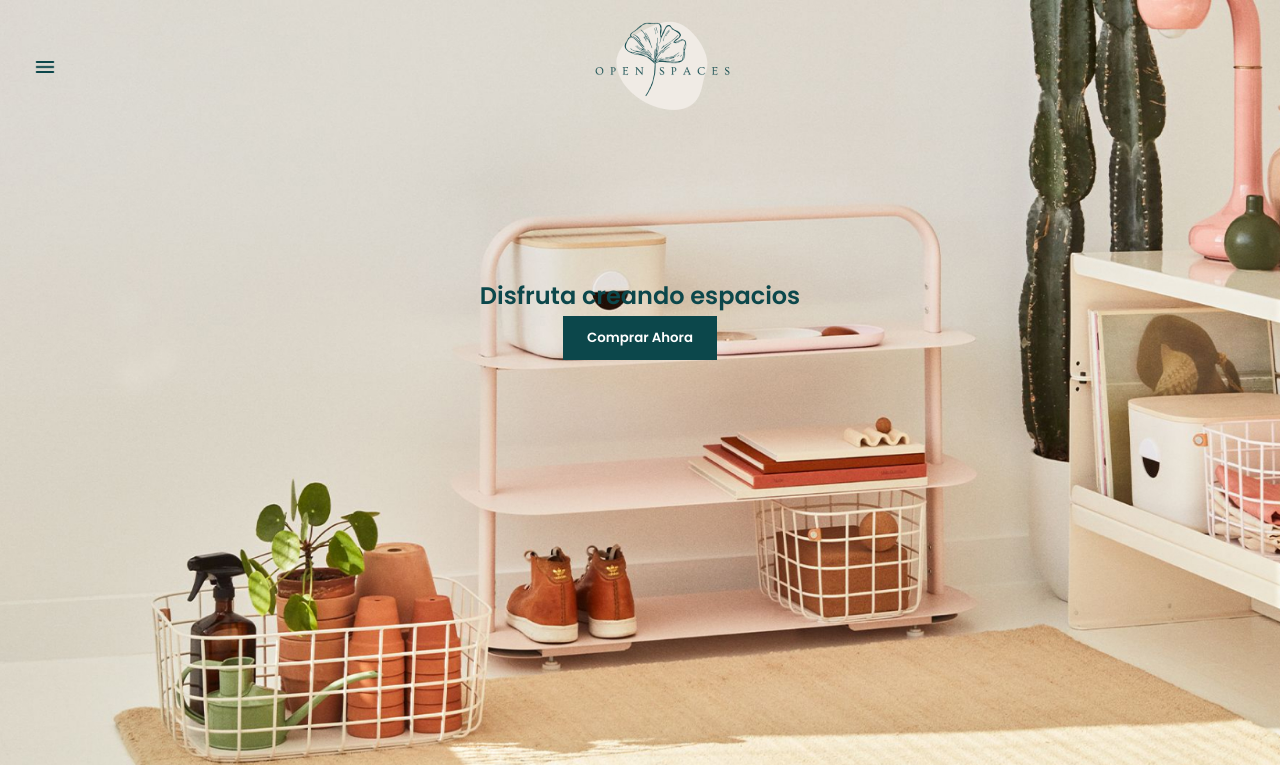
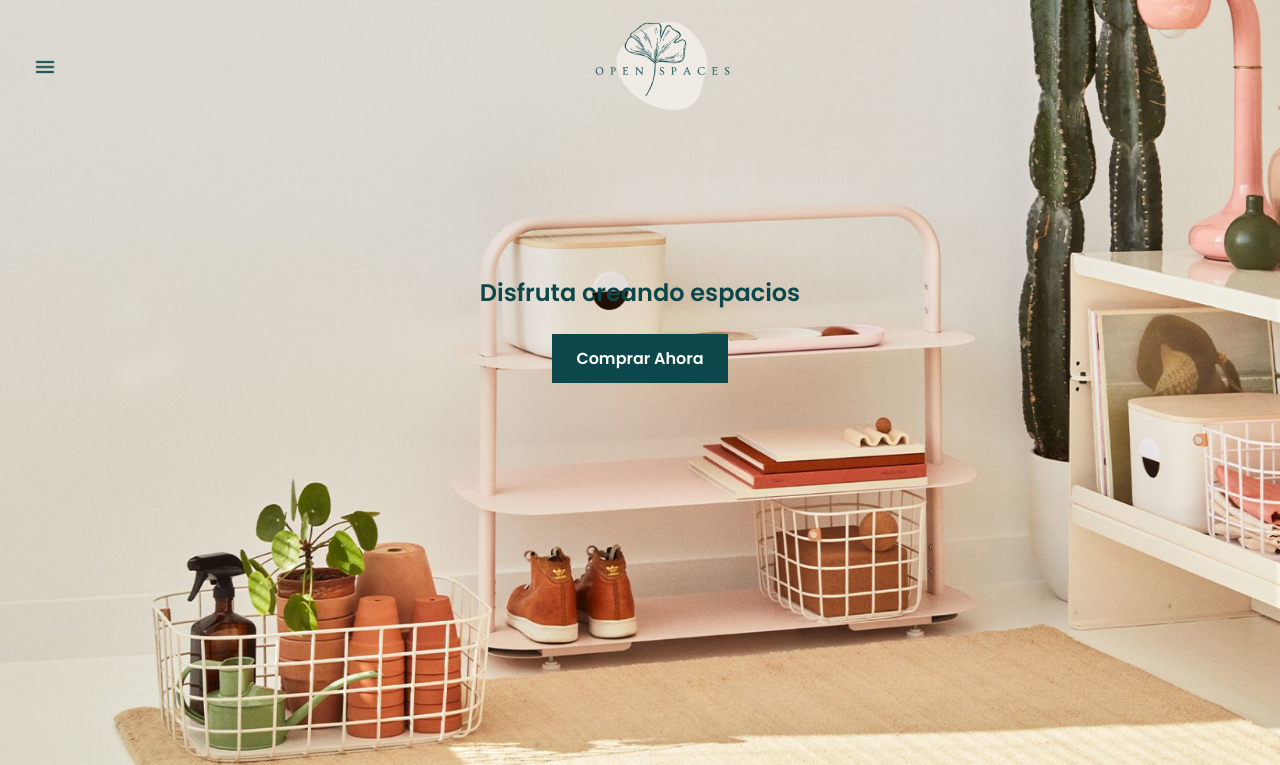
Before and after one commit to Adalab/modulo-1-evaluacion-final-MiriamPoveda, a website: page src/html/index.html in a window 1280 px wide. Shown: the top 765 px of the page. Drawn offline with nearby package versions, Linux system fonts and the light colour scheme; files that its build step writes are made by us from their sources; files whose address does not match are found by name.

Commit message:
Header changes

```diff
--- a/src/html/partials/header.html
+++ b/src/html/partials/header.html
@@ -1,14 +1,10 @@
 <header class="header">
-  <ul class="start">
-    <li>
-      <a href="https://www.adalab.es/"
+  <a class="start" href="https://www.adalab.es/"
     ><img
       class="start__hamburguer"
       src="./assets/images/hamburger.png"
       alt="Menú de hamburguesa"
   /></a>
-    </li>
-  </ul>
   <nav class="menu">
     <ul class="menu__list">
       <li>Productos</li>
@@ -21,12 +17,10 @@
     <a class="spaces__icon" href="./index.html" title="Página principal"
       ><img src="./assets/images/logo.png" alt="Logo de Open Spaces"
     /></a>
-    <div class="header-wrapper">
     <h1 class="title">Disfruta creando espacios</h1>
 
     <button class="title__button">
       <a class="links" href="https://www.adalab.es/">Comprar ahora</a>
     </button>
-    </div>
   </article>
 </header>
--- a/src/scss/layout/_header.scss
+++ b/src/scss/layout/_header.scss
@@ -11,7 +11,7 @@
 
 .start {
   list-style: none;
-  position: absolute;
+  position: fixed;
 
   &__hamburguer {
     width: 24px;
@@ -42,24 +42,21 @@
   align-items: center;
 
   &__icon {
-    height: 257px;
+    height: 96px;
     text-align: center;
     padding-left: 45px;
   }
 }
-
-.header-wrapper {
-  text-align: center;
-  line-height: 40px;
-}
-
 .title {
   font-size: 24px;
   color: $turquoise;
   font-weight: 600;
+  padding-top: 160px;
+  padding-bottom: 24px;
 
   &__button {
     font-weight: 600;
+    font-size: 16px;
     background-color: $turquoise;
     text-transform: capitalize;
     padding: 12px 24px;
```
Lines whose indentation alone changed are shown as unchanged.
